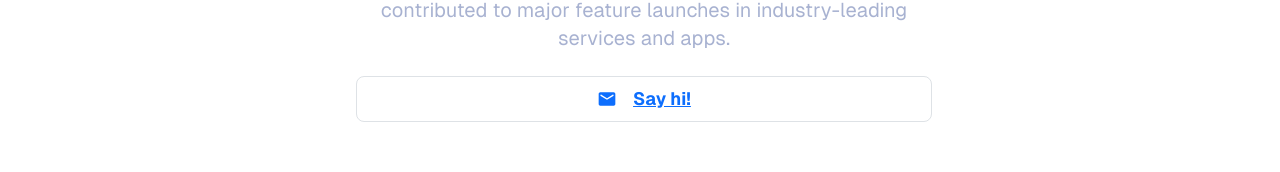
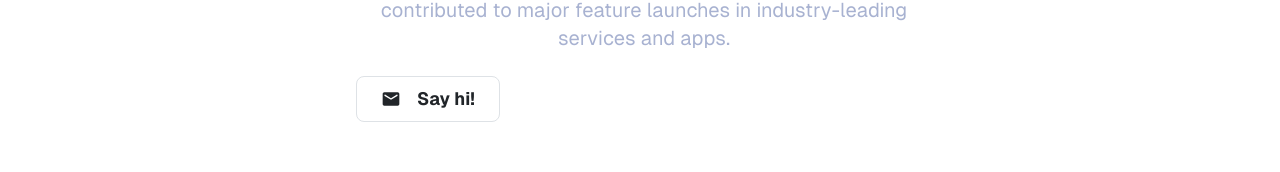
Before and after one commit to HikmaAnwar/hikma-s-portfolio, a Next.js app: page / in a window 1280 px wide. Shown: the part 312-484 px from the top of the page. Built offline with nearby package versions, Linux system fonts and the light colour scheme.

Commit message:
fix: replace Link with button in Intro component for improved accessibility

```diff
--- a/src/app/components/Intro.jsx
+++ b/src/app/components/Intro.jsx
@@ -49,13 +49,13 @@ const Intro = () => {
           feature launches in industry-leading services and apps.
         </p>
 
-        <Link
+        <button
           href="mailto:hikmaanwar89@gmail.com"
           className="mt-6 flex items-center justify-center space-x-4  border border-colors-greenBright px-6 py-2 rounded-lg text-lg font-bold hover:bg-colors-lightestNavy transition duration-300"
         >
           <EmailRounded fontSize="small" />
           <span>Say hi!</span>
-        </Link>
+        </button>
       </FadeInSection>
     </div>
   );
```
